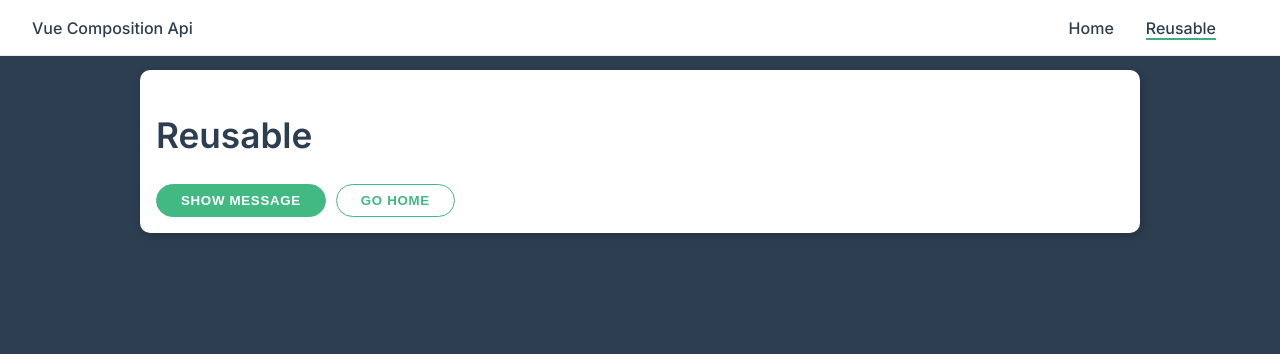
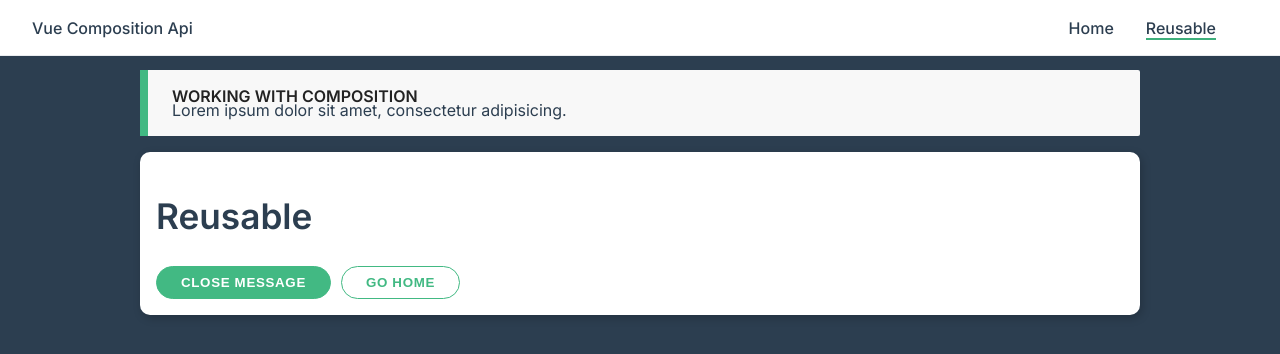
Before and after one commit to glushach/vue-bases, a Vue app in the folder vue-framework/: page /reusable in a window 1280 px wide. Shown: the top 354 px of the page. Built offline with nearby package versions, Linux system fonts and the light colour scheme.

Commit message:
feat: advantages hooks

```diff
--- a/vue-framework/src/use/alert.js
+++ b/vue-framework/src/use/alert.js
@@ -1,10 +1,11 @@
 import {ref} from 'vue';
 
-export function useAlert() {
-  const alert = ref(false)
+export function useAlert(visibility = false) {
+  const alert = ref(visibility)
 
   const toggle = () => alert.value = !alert.value;
   const close = () => alert.value = false;
 
   return {alert, toggle, close}
+  // return [alert, toggle, close]
 }
--- a/vue-framework/src/views/HomePage.vue
+++ b/vue-framework/src/views/HomePage.vue
@@ -1,11 +1,12 @@
 <template>
-  <app-alert
+<!--  <app-alert
       v-if="alert"
       title="Working with Composition"
       type="danger"
       @close="close"
   >
-  </app-alert>
+  </app-alert>-->
+
   <div class="card">
     <h1>Vue Composition Api </h1>
     <small>data, methods, computed, watch</small>
@@ -14,7 +15,6 @@
     </div>
 
     <button class="btn" @click="changeInfo">Изменить</button>
-    <button class="btn danger" @click="toggle">Alert</button>
 
     <FrameforkInfo
         @change-version="changeVersion"
@@ -41,6 +41,7 @@
     ref,
     watch
   } from "vue";
+  import {useAlert} from "../use/alert";
 
 export default {
   setup() {
@@ -48,10 +49,6 @@ export default {
     const version = ref(3)
     const textInput = ref(null)
     const firstName = ref('')
-    const alert = ref(false)
-
-    const toggle = () => alert.value = !alert.value;
-    const close = () => alert.value = false;
 
     onBeforeMount(() => {
       console.log('onBeforeMount')
@@ -99,9 +96,6 @@ export default {
       changeInfo,
       firstName,
       changeVersion,
-      alert,
-      toggle,
-      close
     }
   },
   components: {FrameforkInfo, AppAlert}
--- a/vue-framework/src/views/ReusablePage.vue
+++ b/vue-framework/src/views/ReusablePage.vue
@@ -22,17 +22,16 @@
 
 export default {
   setup() {
-    const { alert, close, toggle} = useAlert();
+    // const { alert, toggle, close } = useAlert();
+
     const router = useRouter();
     const route = useRoute();
 
     const navigate = () => router.push('/');
 
     return {
-      alert,
-      toggle,
       navigate,
-      close
+      ...useAlert(true),
     }
   },
   components: {AppAlert}
```
